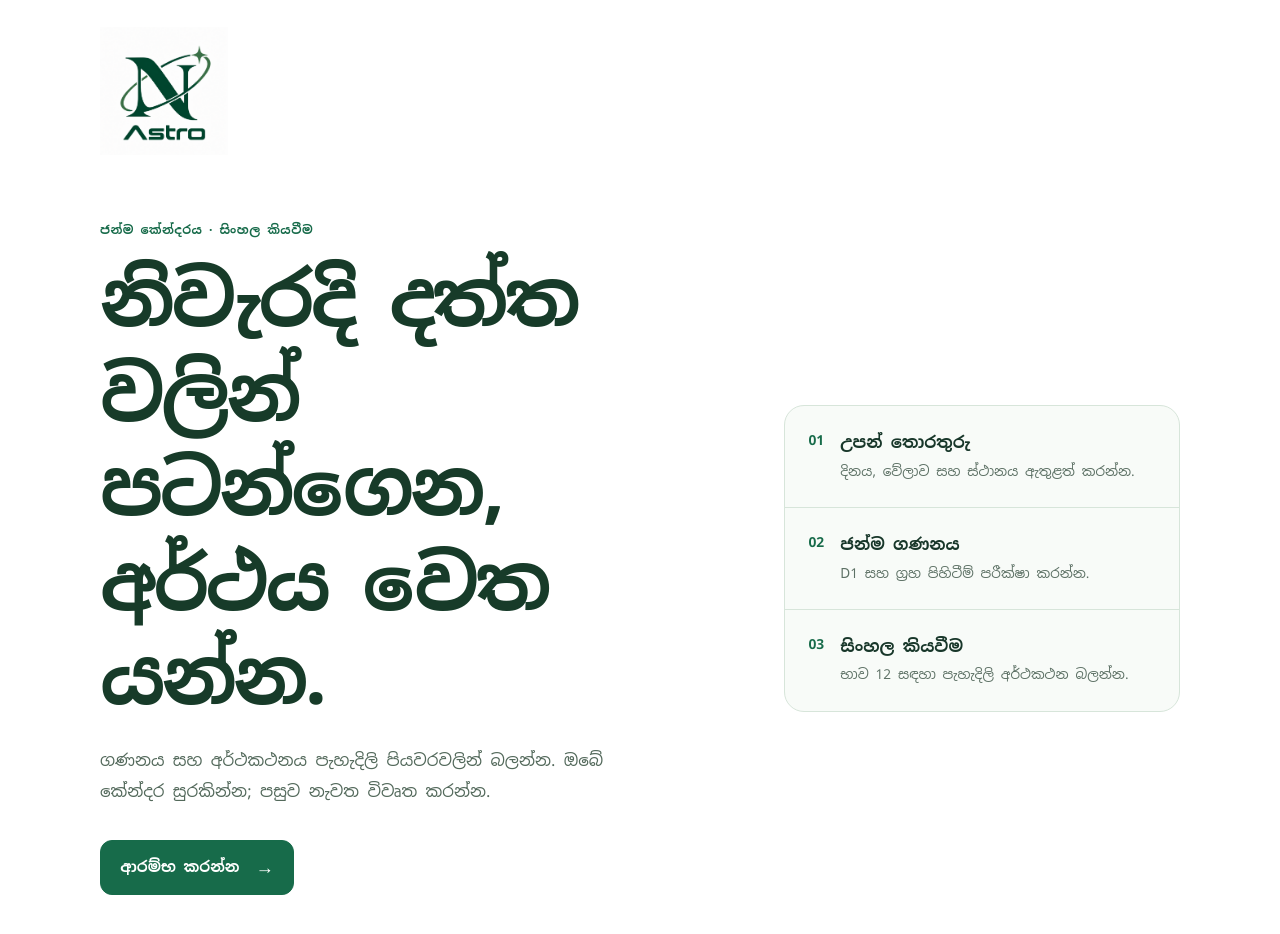
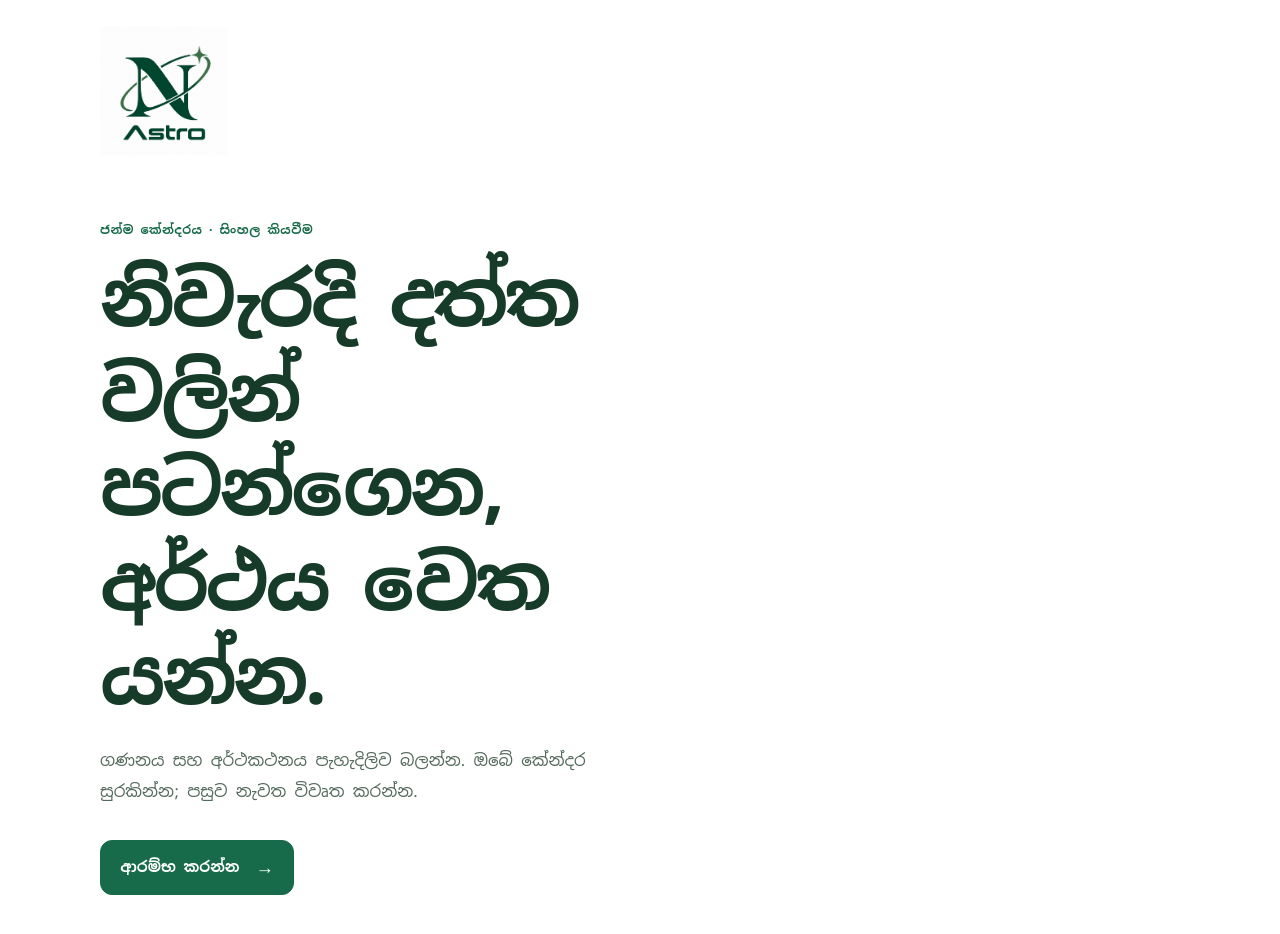
Before and after one commit to NipunSandaru91/NipunAstro, a Next.js app: page /welcome in a window 1280 px wide. Shown: the top 934 px of the page. Built offline with nearby package versions, Linux system fonts and the light colour scheme.

Commit message:
Remove welcome step guide

```diff
--- a/app/welcome/page.tsx
+++ b/app/welcome/page.tsx
@@ -1,11 +1,5 @@
 import Link from "next/link";
 import BrandLogo from "@/app/components/brand-logo";
-
-const steps = [
-  ["01", "උපන් තොරතුරු", "දිනය, වේලාව සහ ස්ථානය ඇතුළත් කරන්න."],
-  ["02", "ජන්ම ගණනය", "D1 සහ ග්‍රහ පිහිටීම් පරීක්ෂා කරන්න."],
-  ["03", "සිංහල කියවීම", "භාව 12 සඳහා පැහැදිලි අර්ථකථන බලන්න."],
-] as const;
 
 export default function WelcomePage() {
   return <main className="na-public">
@@ -15,12 +9,9 @@ export default function WelcomePage() {
         <div className="na-welcome-copy">
           <p className="na-overline">ජන්ම කේන්දරය · සිංහල කියවීම</p>
           <h1>නිවැරදි දත්ත වලින් පටන්ගෙන,<br/>අර්ථය වෙත යන්න.</h1>
-          <p>ගණනය සහ අර්ථකථනය පැහැදිලි පියවරවලින් බලන්න. ඔබේ කේන්දර සුරකින්න; පසුව නැවත විවෘත කරන්න.</p>
+          <p>ගණනය සහ අර්ථකථනය පැහැදිලිව බලන්න. ඔබේ කේන්දර සුරකින්න; පසුව නැවත විවෘත කරන්න.</p>
           <Link href="/login" className="na-button">ආරම්භ කරන්න <span aria-hidden="true">→</span></Link>
         </div>
-        <ol className="na-step-list">{steps.map(([number,title,description])=>
-          <li key={number}><span>{number}</span><div><h2>{title}</h2><p>{description}</p></div></li>
-        )}</ol>
       </section>
     </div>
   </main>;
```
